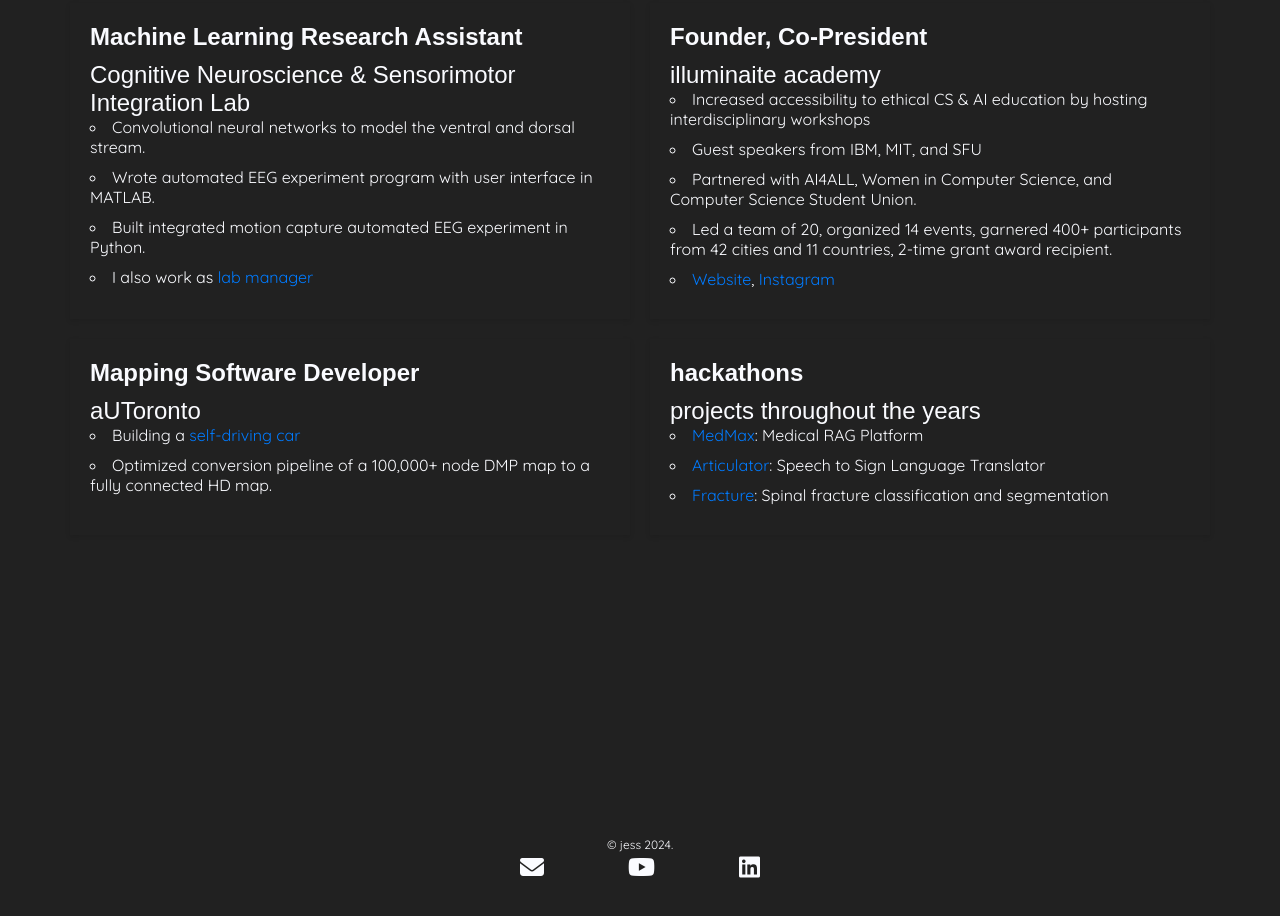
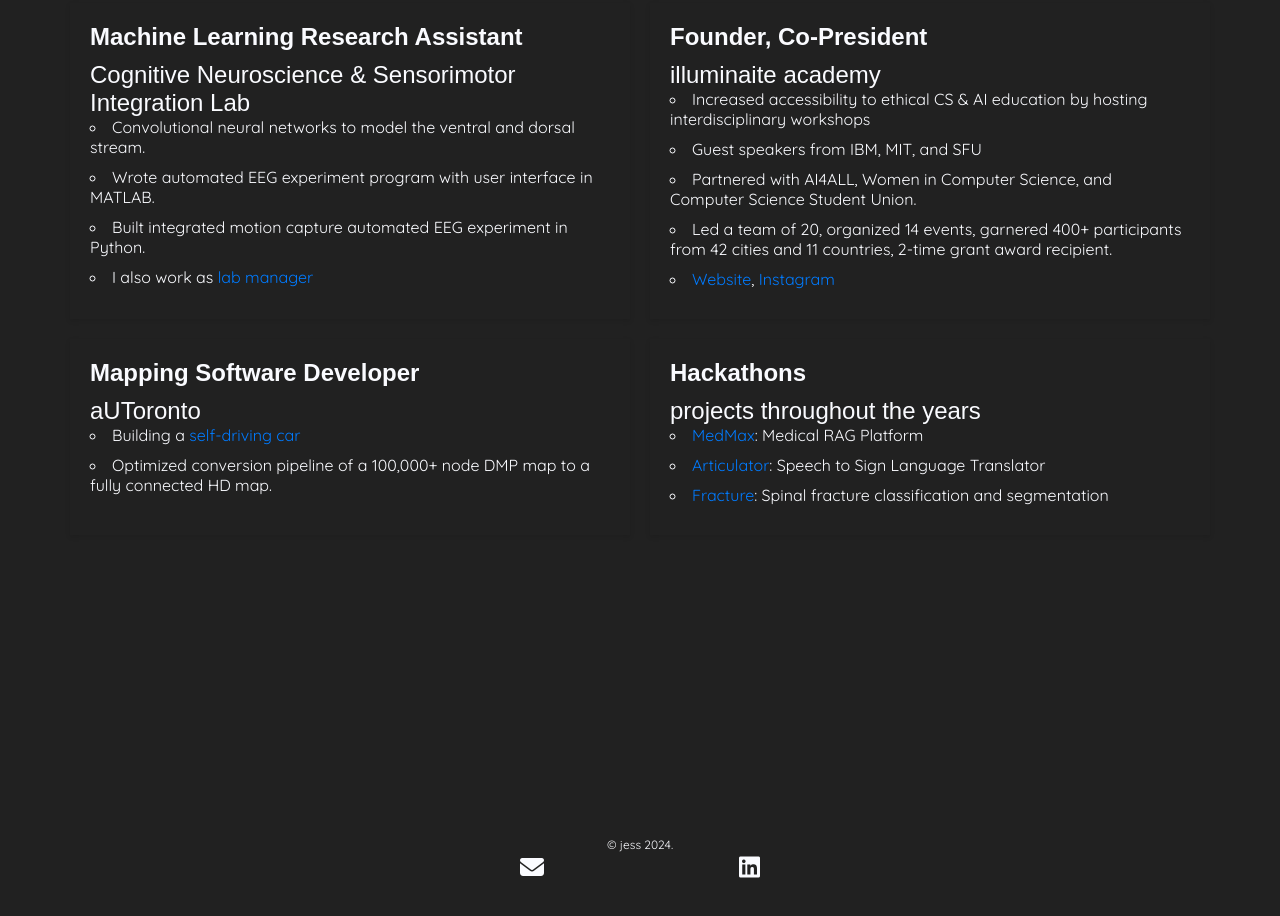
Before and after one commit to jessicaxtang/jessicaxtang.github.io, a plain HTML site: page index.html in a window 1280 px wide. Shown: the part 1667-2583 px from the top of the page. Drawn offline with Linux system fonts and the light colour scheme; a web font is replaced by a local one.

Commit message:
updated footers

```diff
--- a/index.html
+++ b/index.html
@@ -123,7 +123,7 @@
     </div>
 
     <div class="project" id="HACKATHONS">
-        <h2>hackathons</h2>
+        <h2>Hackathons</h2>
         <p>projects throughout the years</p>
         <ul class="contents">
             <li><a href="https://www.linkedin.com/posts/visit-jacklam_first-hackathon-after-24-hours-of-non-stop-ugcPost-7175269614258462720-tEo3?utm_source=share&utm_medium=member_desktop">MedMax</a>: Medical RAG Platform</li>
@@ -175,9 +175,6 @@
           <a href="mailto:jessicao.tang@mail.utoronto.ca" class="social__icon--link">
             <i class="fa-solid fa-envelope"></i>
           </a>
-          <a href="#" class="social__icon--link"
-            ><i class="fab fa-youtube"></i
-          ></a>
           <a href="https://www.linkedin.com/in/jessica-tang-532982194/" class="social__icon--link">
             <i class="fab fa-linkedin"></i>
           </a>
```
Also changed, not shown: engsci.html (+0 -3 lines).
